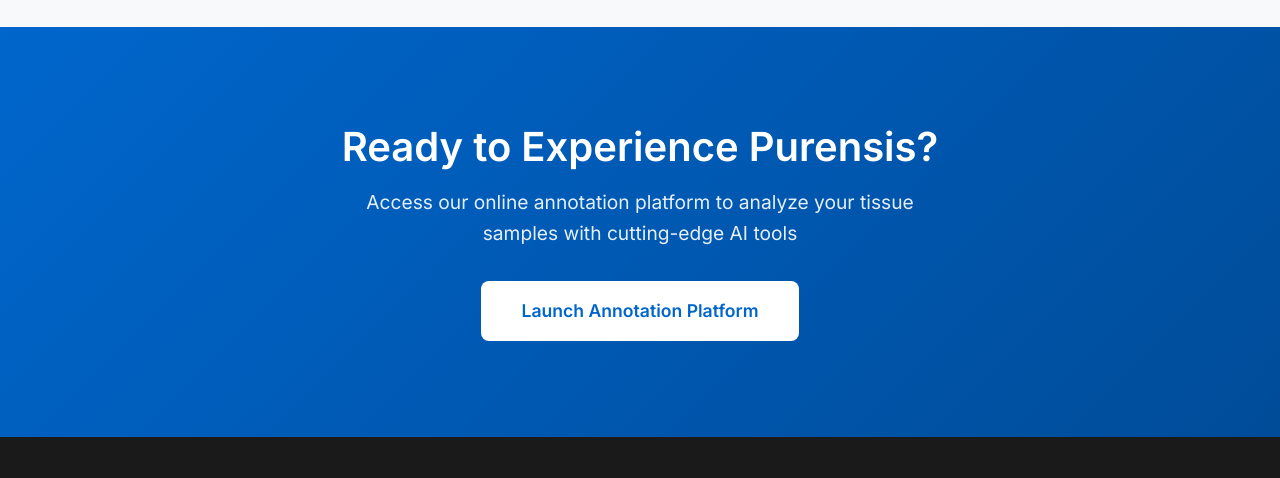
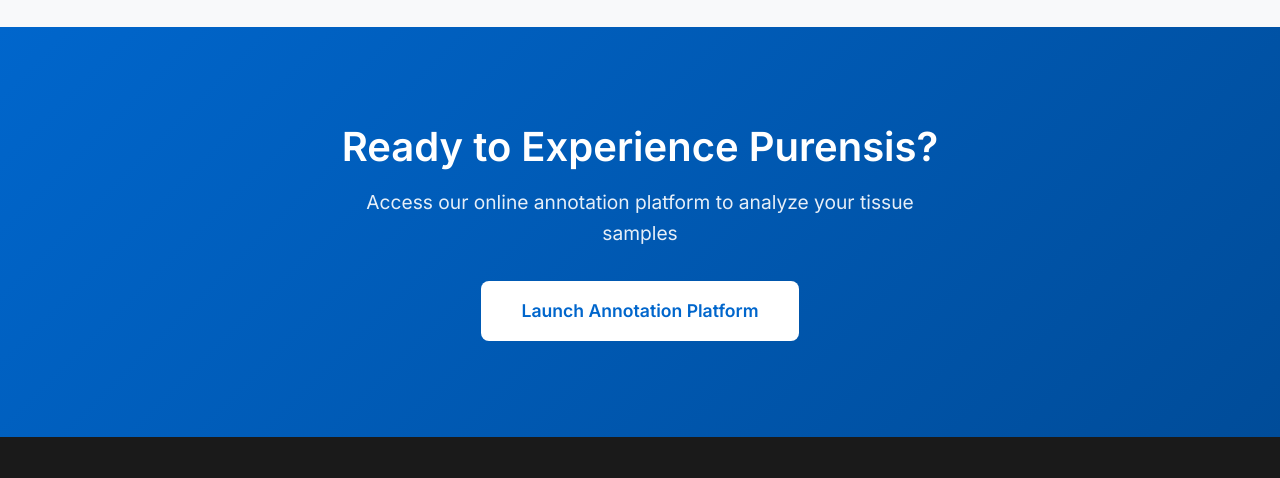
Before and after one commit to nicolaidorka/purensisrx-website, a plain HTML site: page index.html in a window 1280 px wide. Shown: the part 2262-2740 px from the top of the page. Drawn offline with Linux system fonts and the light colour scheme.

Commit message:
Simplify CTA text: remove 'cutting-edge AI tools' reference

```diff
--- a/index.html
+++ b/index.html
@@ -135,7 +135,7 @@
         <div class="container">
             <div class="cta-content">
                 <h2>Ready to Experience Purensis?</h2>
-                <p>Access our online annotation platform to analyze your tissue samples with cutting-edge AI tools</p>
+                <p>Access our online annotation platform to analyze your tissue samples</p>
                 <a href="pages/platform.html" class="btn btn-large">Launch Annotation Platform</a>
             </div>
         </div>
```
